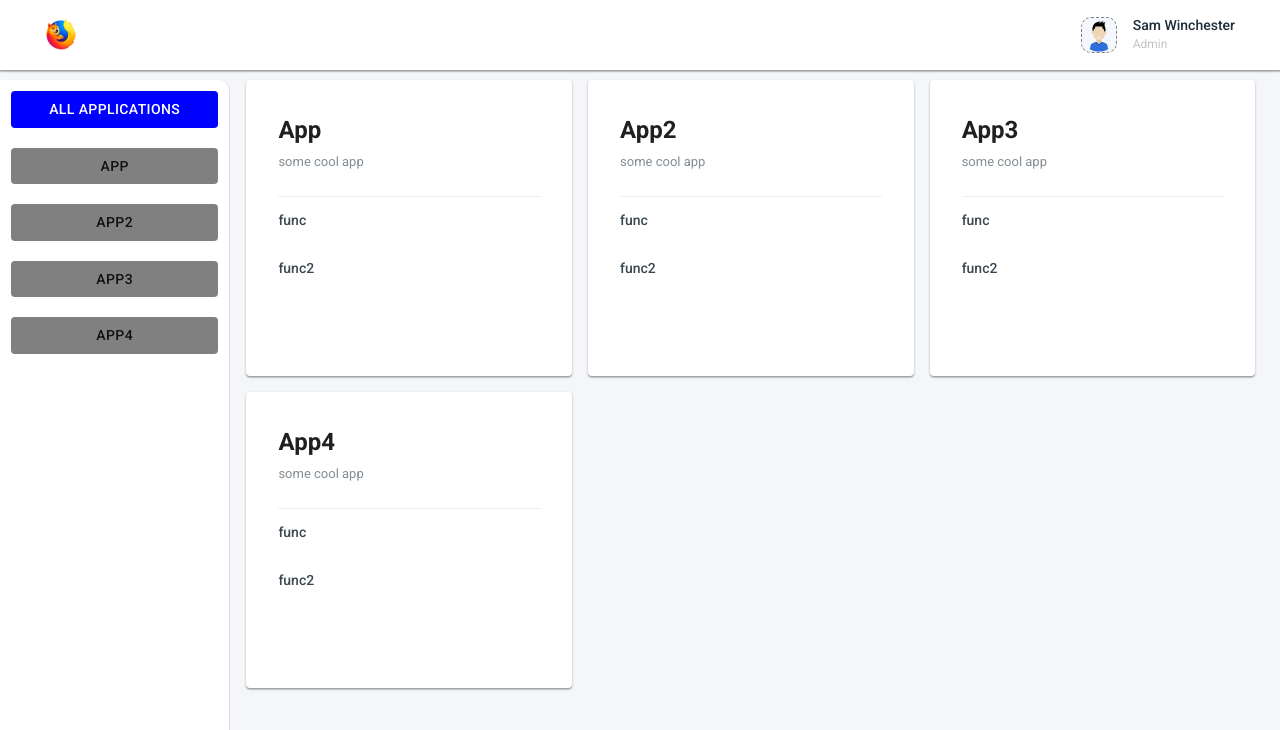
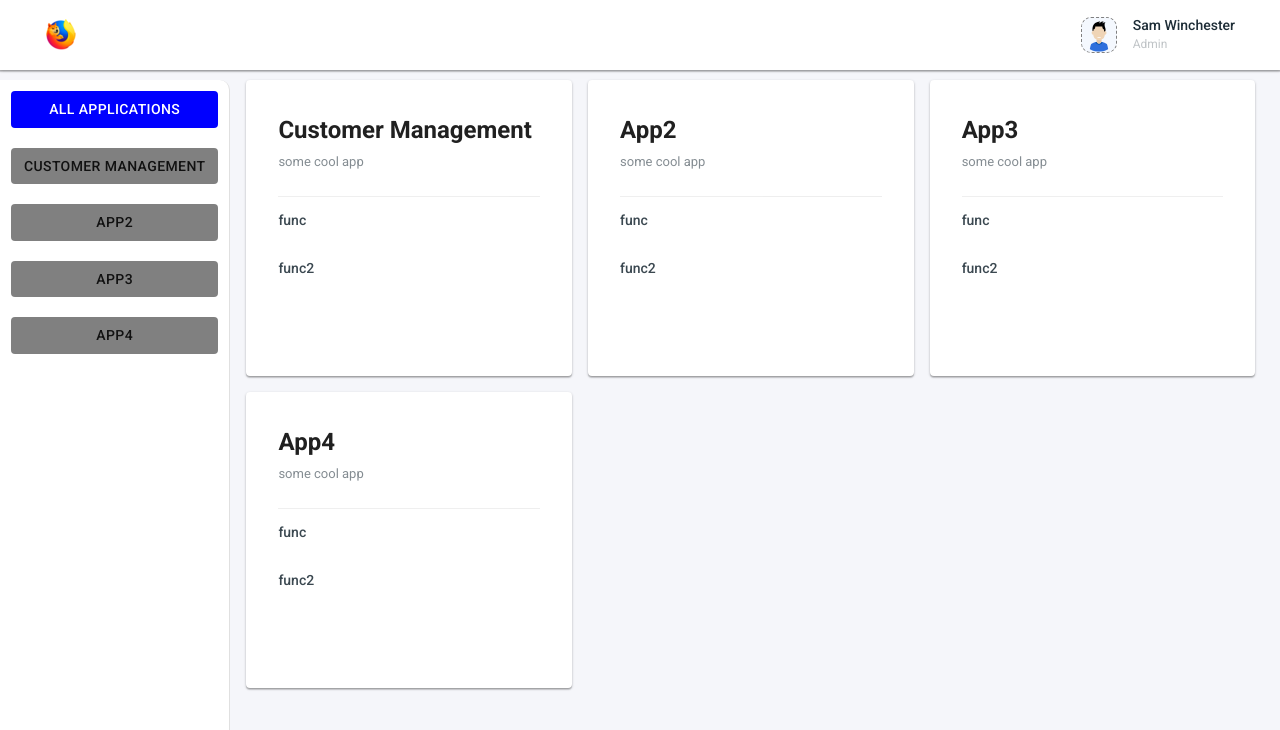
Before and after one commit to ereticor/MyVeryCoolProject, a React app: page / in a window 1280 px wide. Shown: the top 730 px of the page. Built offline with nearby package versions, Linux system fonts and the light colour scheme; what redux-api-middleware would draw is missing.

Commit message:
refactor: change app path routing

```diff
--- a/src/components/AppCard/AppCard.tsx
+++ b/src/components/AppCard/AppCard.tsx
@@ -5,10 +5,10 @@ import { IAppCard } from "interfaces/app";
 import "./AppCard.sass";
 
 const AppCard = ({ app, className }: { app: IAppCard; className: string }) => {
-  const { name, description, keywords } = app;
+  const { name, pathName, description, keywords } = app;
 
   return (
-    <Link to={`/${name}`} className={`card ${className}`}>
+    <Link to={`/${pathName}`} className={`card ${className}`}>
       <div className="card__wrapper">
         <h3 className="card__name">{name}</h3>
         <p className="card__description">{description}</p>
--- a/src/components/AsideNavigation/AsideNavigation.tsx
+++ b/src/components/AsideNavigation/AsideNavigation.tsx
@@ -33,7 +33,7 @@ const AsideNavigation = ({ appList }: { appList: IAppList }) => {
           return (
             <NavLink
               end
-              to={`/${app.name}`}
+              to={`/${app.pathName}`}
               key={`aside: ${index}`}
               className={({ isActive }) =>
                 `aside__link ${isActive ? "link_active" : ""}`
--- a/src/constants/appList.ts
+++ b/src/constants/appList.ts
@@ -1,21 +1,25 @@
 export default [
   {
-    name: "app",
+    name: "customer management",
+    pathName: "customer",
     keywords: ["func", "func2"],
     description: "some cool app",
   },
   {
     name: "app2",
+    pathName: "app2",
     keywords: ["func", "func2"],
     description: "some cool app",
   },
   {
     name: "app3",
+    pathName: "app3",
     keywords: ["func", "func2"],
     description: "some cool app",
   },
   {
     name: "app4",
+    pathName: "app4",
     keywords: ["func", "func2"],
     description: "some cool app",
   },
--- a/src/interfaces/app.ts
+++ b/src/interfaces/app.ts
@@ -1,5 +1,6 @@
 export interface IAppCard {
   name: string;
+  pathName: string;
   description: string;
   keywords: string[];
 }
--- a/src/pages/Home/Home.tsx
+++ b/src/pages/Home/Home.tsx
@@ -7,9 +7,9 @@ import "./Home.sass";
 const Home = ({ appList }: { appList: IAppList }) => {
   return (
     <div className="app__list">
-      {appList.map((item, index) => {
+      {appList.map((item) => {
         return (
-          <AppCard key={`app: ${index}`} app={item} className="app__card" />
+          <AppCard key={`app: ${item.name}`} app={item} className="app__card" />
         );
       })}
     </div>
--- a/src/router/Router.tsx
+++ b/src/router/Router.tsx
@@ -16,6 +16,7 @@ const Router = () => {
         <BrowserRouter>
           <Routes>
             <Route path="/" element={<Home appList={appList} />} />
+            <Route path="*" element={<div>Lorem ipsum dolor sit amet.</div>} />
           </Routes>
           <AsideNavigation appList={appList} />
         </BrowserRouter>
```
